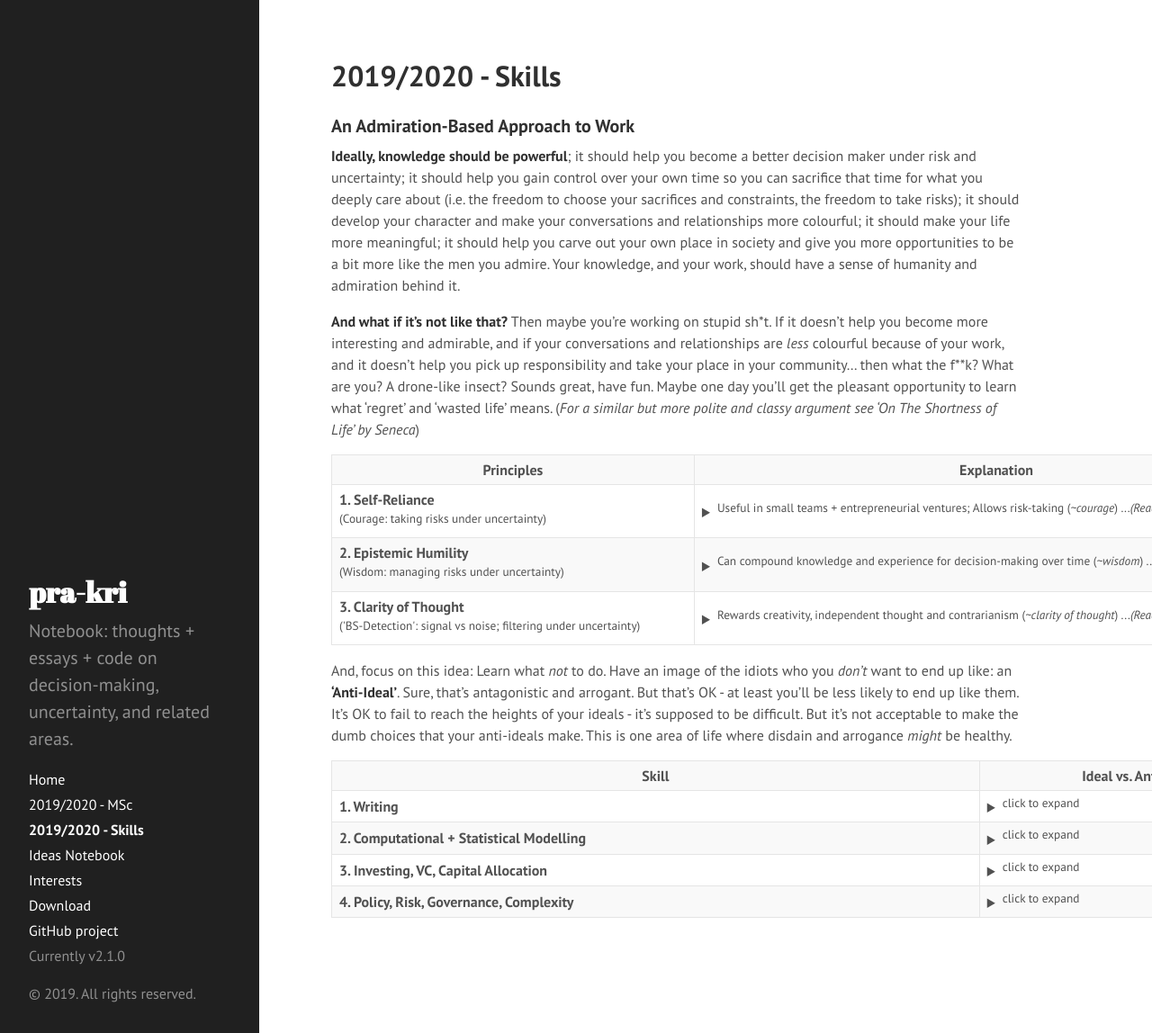
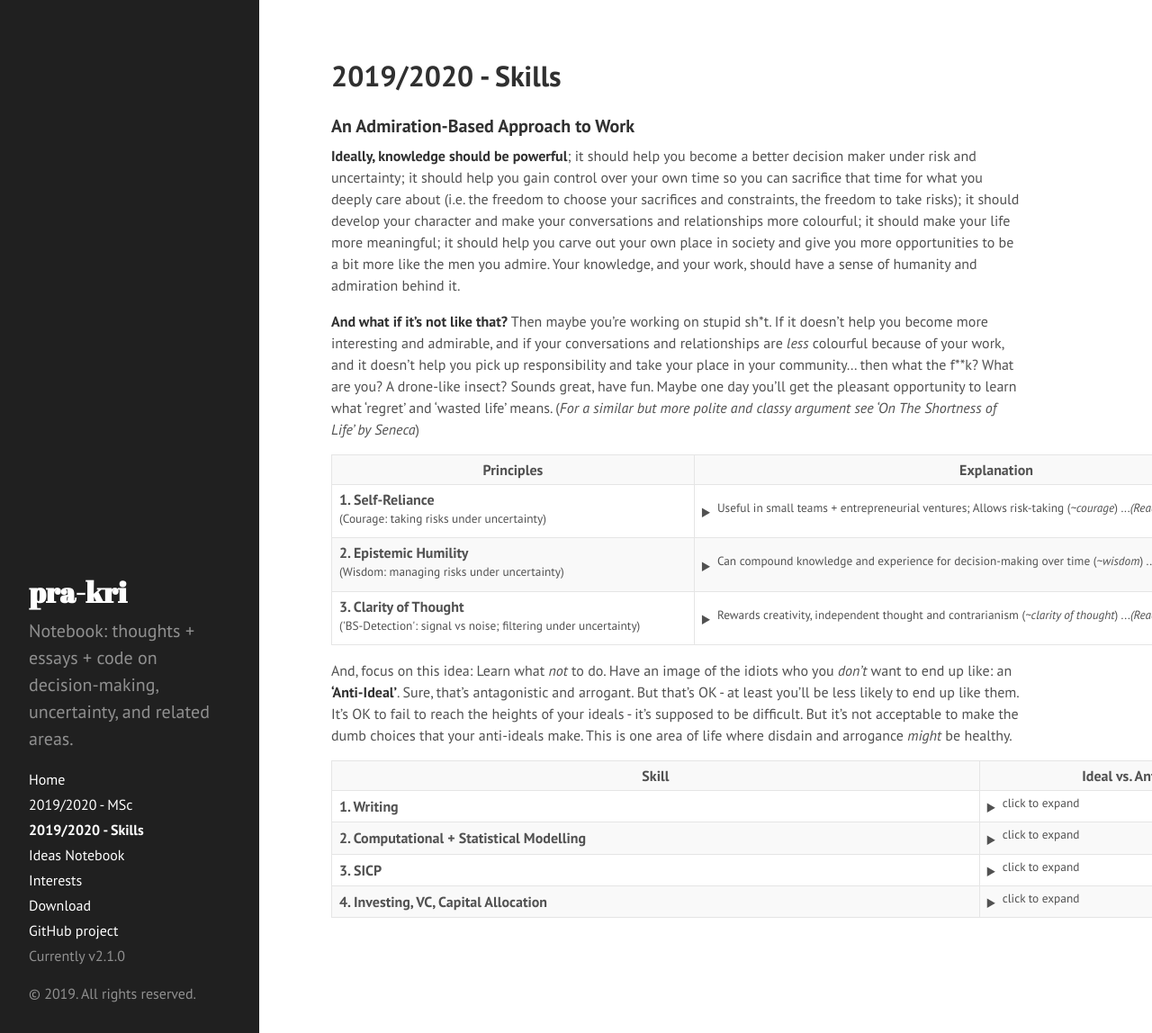
Before and after one commit to pra-kri/pra-kri.github.io, a Jekyll site: the page built from 2019to2020_skills.md, in a window 1280 px wide and 1148 px high. Shown: the whole window at 90% size. Built offline with Jekyll 4.4.1, drawn with Linux system fonts in a browser that asks for light colours; Markdown is read by kramdown in place of the engine named in the settings; some of the changed text lies outside the part shown.

Commit message:
Update 2019to2020_skills.md

```diff
--- a/2019to2020_skills.md
+++ b/2019to2020_skills.md
@@ -72,23 +72,23 @@ And, focus on this idea: Learn what *not* to do. Have an image of the idiots who
     </td>
   </tr>
   <tr>
-    <td><b>3. Investing, VC, Capital Allocation</b></td>
+    <td><b>3. SICP </b></td>
     <td><details><summary><sup>click to expand</sup></summary>
-      <b> Ideal: </b> Build a deep understanding of investing. Where should you allocate capital (and time) in a free market? What signals can you use to predict growth and value in companies? Learn from investors in different fields. Value (Buffett, Munger, Klarman...), VC (Paul Graham, Peter Thiel - Zero to One, Tim Ferriss' interviews with a LOT of angel investors), Quant Traders (Taleb, Spitznagel, Thorp, AQR, Winton,...), Global Macro (Dalio, Soros)...etc
+      <b> Ideal: </b> If you ever want to chase market opportunities quickly and effectively in small teams, you need to be a 'Great Hacker', or at least a not-bad one. Read and master 'The Structure and Interpretation of Computer Programs' and learn the general principles of building good architecture.
+      <br>
+      <b> Anti-Ideal: </b>Spaghetti code. Lasagne code. Exponential productivity decreases. Making a reallllly stupid, almost irreversible, technical decision that prevents you from building the next thing.
+      <br>
+      </details>
+    </td>
+  </tr>
+  <tr>
+    <td><b>4. Investing, VC, Capital Allocation</b></td>
+    <td><details><summary><sup>click to expand</sup></summary>
+      <b> Ideal: </b> Build a deep understanding of investing. Where should you allocate capital (and time) in a free market? What signals can you use to predict growth and value in companies? Learn from investors in different fields. Value (Buffett, Munger, Klarman...), VC (Paul Graham, Peter Thiel - Zero to One, Tim Ferriss' interviews with a LOT of angel investors), Quant Traders (Taleb, Spitznagel, Thorp, AQR, Winton, ...), Global Macro (Dalio, Soros)...etc
       <br>
       <b> Anti-Ideal: </b>Learn how all the bad investors lose money. How should you *NOT* manage your risk? Find all the ways that mediocre portfolio managers manage their investments. And for startups, learn how to tell when a startup looks crap: what signals should you watch out for? This might also be useful when deciding on which startup to join.
       <br>
       </details>
     </td>
   </tr>
-  <tr>
-    <td><b>4. Policy, Risk, Governance, Complexity</b></td>
-    <td><details><summary><sup>click to expand</sup></summary>
-      <b> Ideal: </b> Study the trade-offs, risks and 2nd order consequences associated with large-scale, centralised decisions and control in complex fields. <b>Be very wary of abdicating power and decision-making capability to a central authority. The consolidation of power usually ends up being quite permanent.</b> And the decisions end up affecting everyone at a large scale, over a long time. Political, medical, economic and technological decisions are all important. <b>Epistemic humility, respect for risk and awareness of fragility might be the key here.</b> You don't have to be able to predict everything accurately. Just understand how bad things can get.
-      <br>
-      <b> Anti-Ideal: </b>Don't be like those naive idiots who introduce massive amounts of systemic risk through dumb policies and decisions. Usually done by those claiming to be virtuous and well-intioned, yet they always seem to misunderstand systemic risk and unforseen consequences. And more importantly, there's always a noticeably slimy coating of virtue-signalling and hypocrisy around their opinions. Occasionally, you might hear them say colourful and well-developed, complex statements like <i>"Brexit is bad and racist hurr durr 2nd referendum plsss. im so virtuous look at me"</i>. Then if you ask them what's <i>actually</i> great about the EU, they might start stuttering nervously about marginal economic benefits and ease-of-travel/tourism. Sounds a bit like a cowardly sellout who traded sovereignity for some money and the oh-so-great benefit of not having to apply for a VISA. Maybe these geniuses would sell sovereignity to the US if they offered us an extra 6% GDP? 'hurr durr the economy'. Similar arguments can be made about those who mutter thoughtful and well-crafted phrases like: <i>'but that wasn't real communism maaaaaaan. we'll do it properly this time.'</i>.
-      <br>
-      </details>
-    </td>
-  </tr>
 </table>
```
